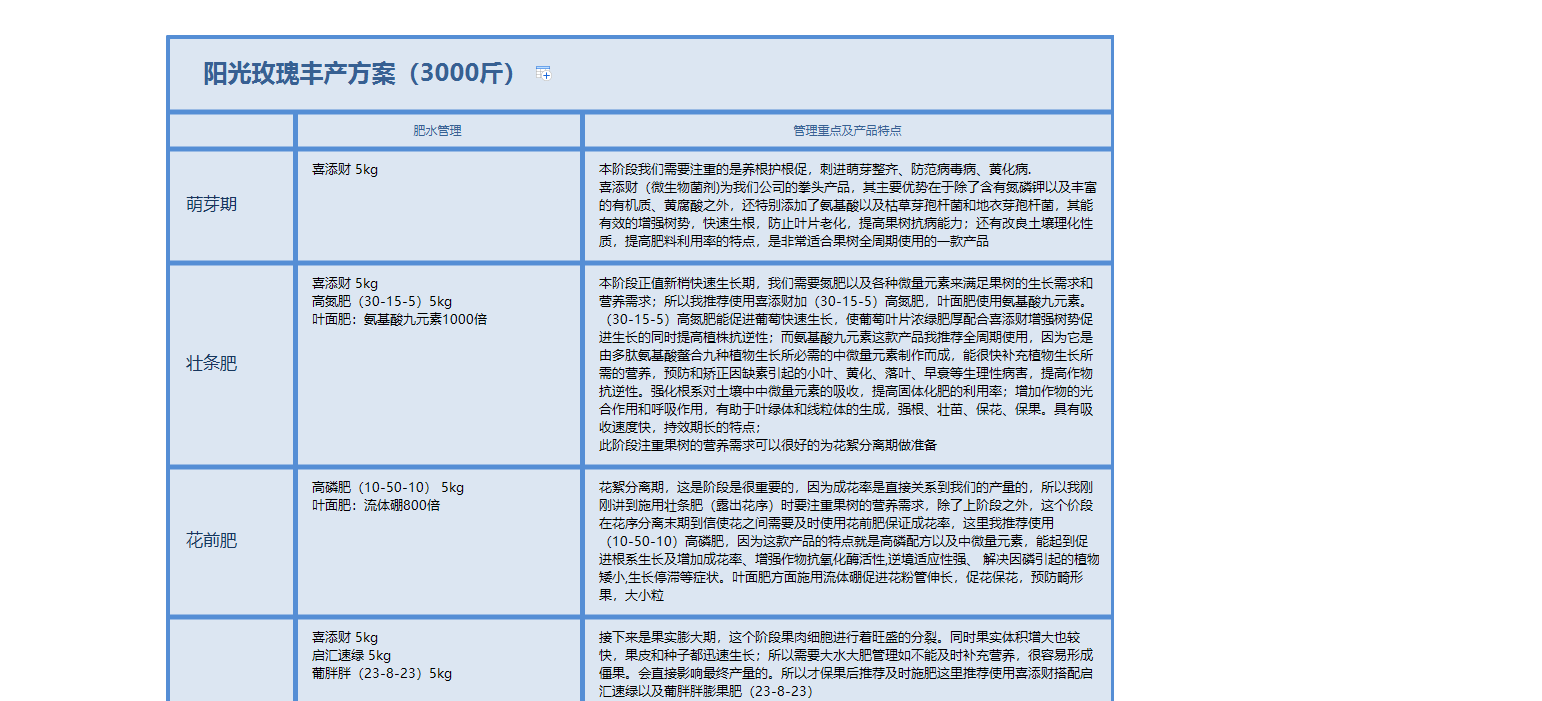
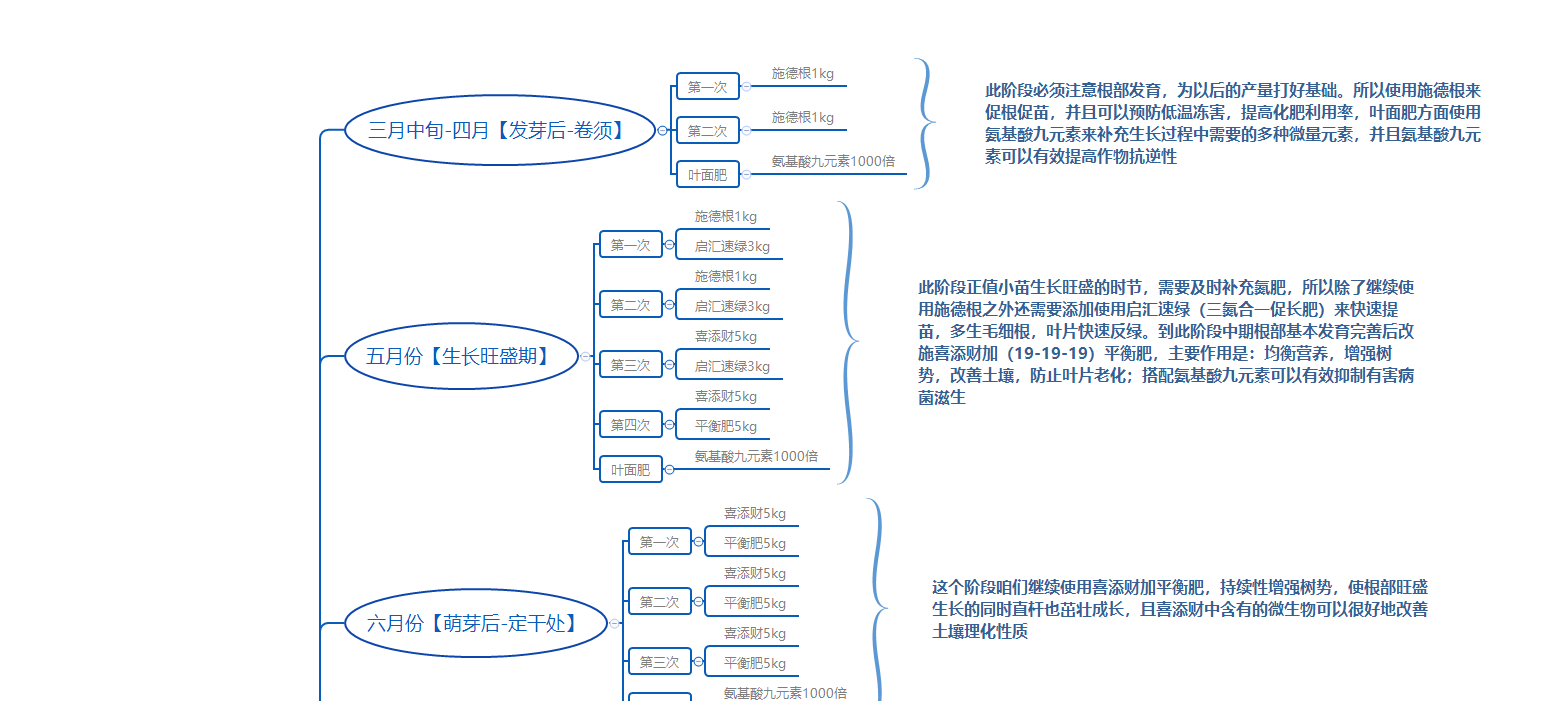
Before and after one commit to Txj00818/M, a plain HTML site: page index.html in a window 1280 px wide. Shown: the part 55-756 px from the top of the page, 1542 px wide, since content can reach past the window. Drawn offline with Linux system fonts and the light colour scheme.

Commit message:
Update index.html

```diff
--- a/index.html
+++ b/index.html
@@ -10,7 +10,7 @@
 <a name="4r46kn2d2nkbp29umm839ss94n">管理方案</a>
 </h1>
 <div align="center" class="globalOverview">
-<img src="./阳光玫瑰小苗方案_files/images/阳光玫瑰丰产方案（3000斤）.jpg">
+<img src="./阳光玫瑰小苗方案_files/images/阳光玫瑰小苗方案.jpg">
 </div>
 
 
```
